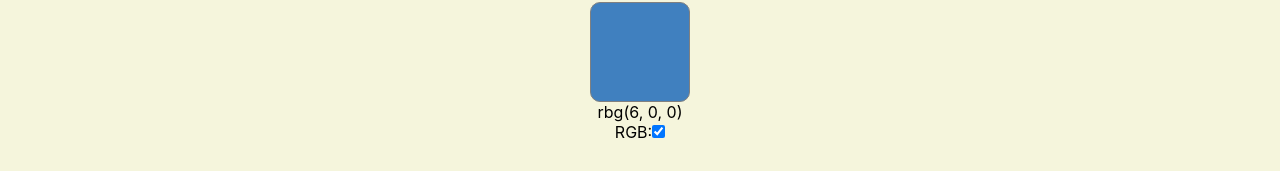
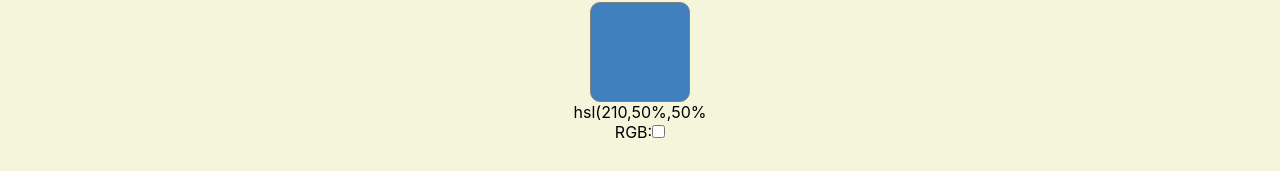
Before and after one commit to ankitn1311/my-color-picker, a React (Create React App) app: page / in a window 1280 px wide. Shown: the part 722-893 px from the top of the page. Built offline with nearby package versions, Linux system fonts and the light colour scheme.

Commit message:
Default hsl

```diff
--- a/src/components/selected-color/SelectedColor.js
+++ b/src/components/selected-color/SelectedColor.js
@@ -4,7 +4,7 @@ import "./SelectedColor.scss";
 
 const SelectedColor = () => {
   const { selected } = useColors();
-  const [rgb, setRgb] = useState(true);
+  const [rgb, setRgb] = useState(false);
 
   const [colorValue, setColorValue] = useState(selected);
 
```
